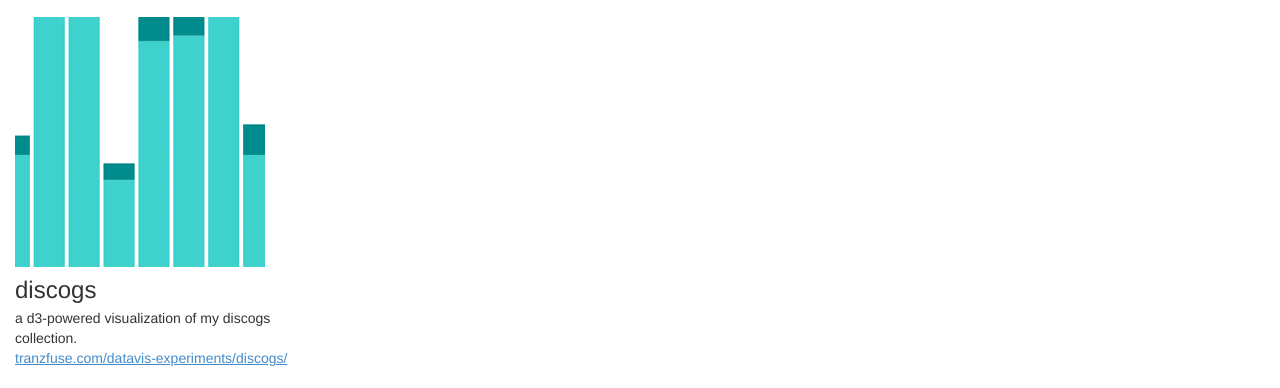
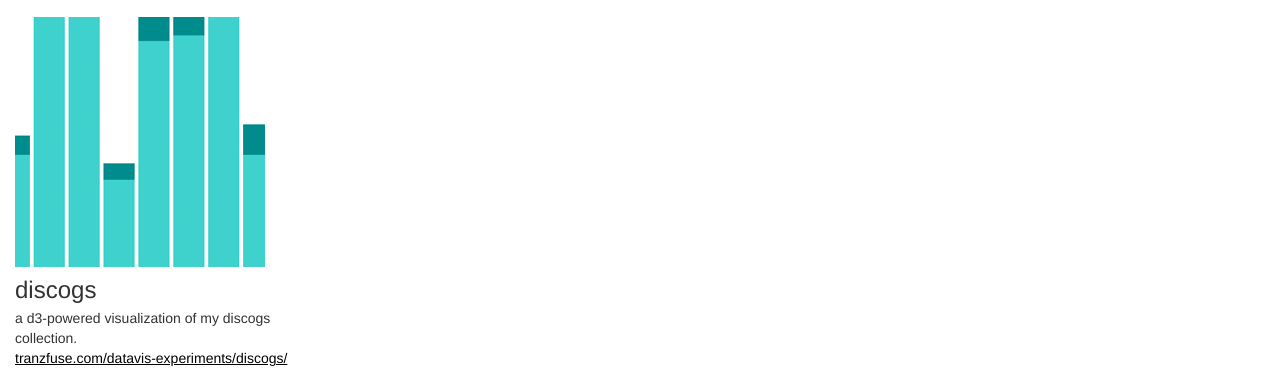
Before and after one commit to tranzfuse/tranzfuse.github.io, a plain HTML site: page index.html in a window 1280 px wide. Shown: the part 560-948 px from the top of the page. Drawn offline with Linux system fonts and the light colour scheme.

Commit message:
Update styles.css

```diff
--- a/css/styles.css
+++ b/css/styles.css
@@ -15,6 +15,9 @@ a:hover {
 
 .experiments {
   padding-bottom: 20px;
+}
+.experiments a {
+  color: #000;
 }
 .experiments a:hover {
   background-color: #000;
```
